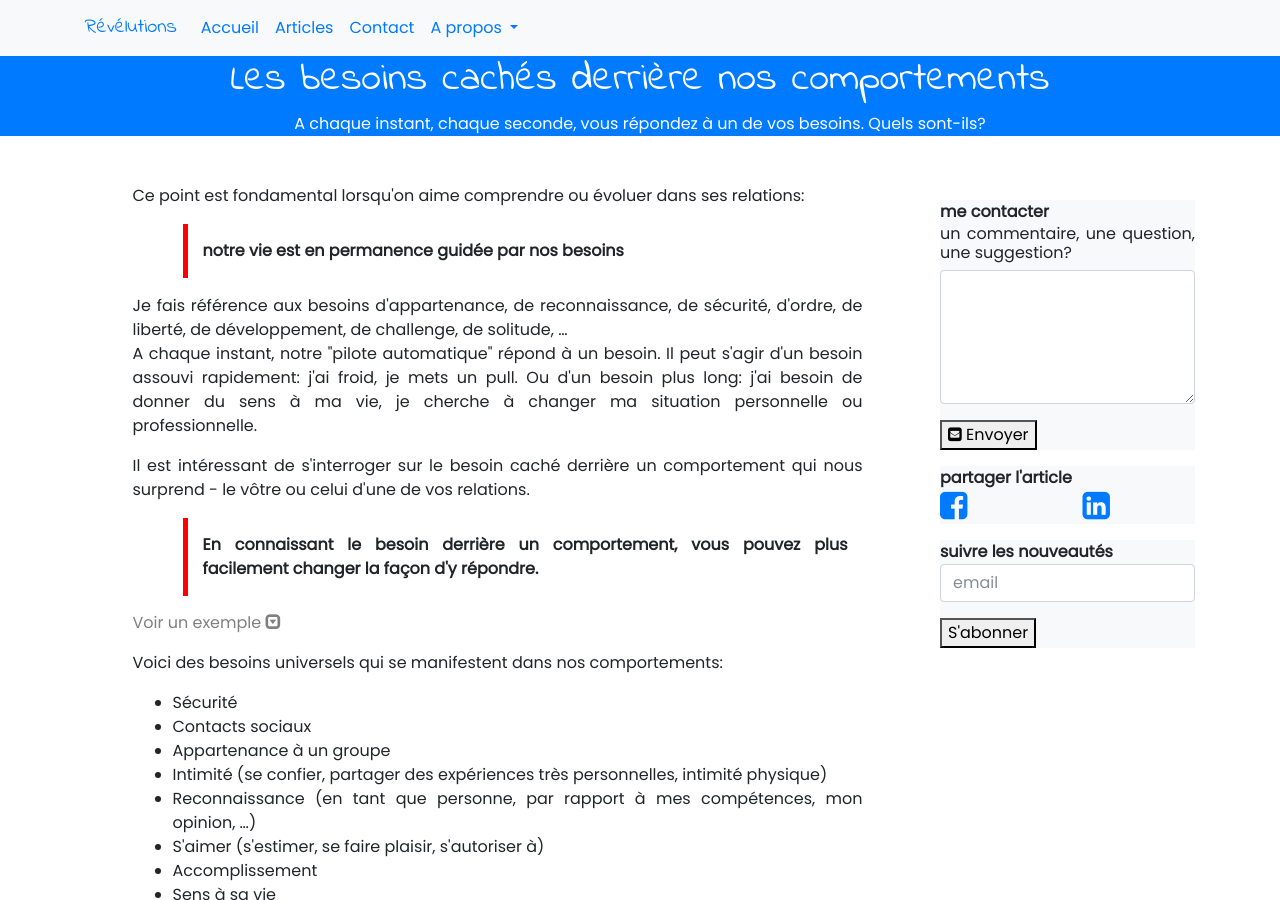
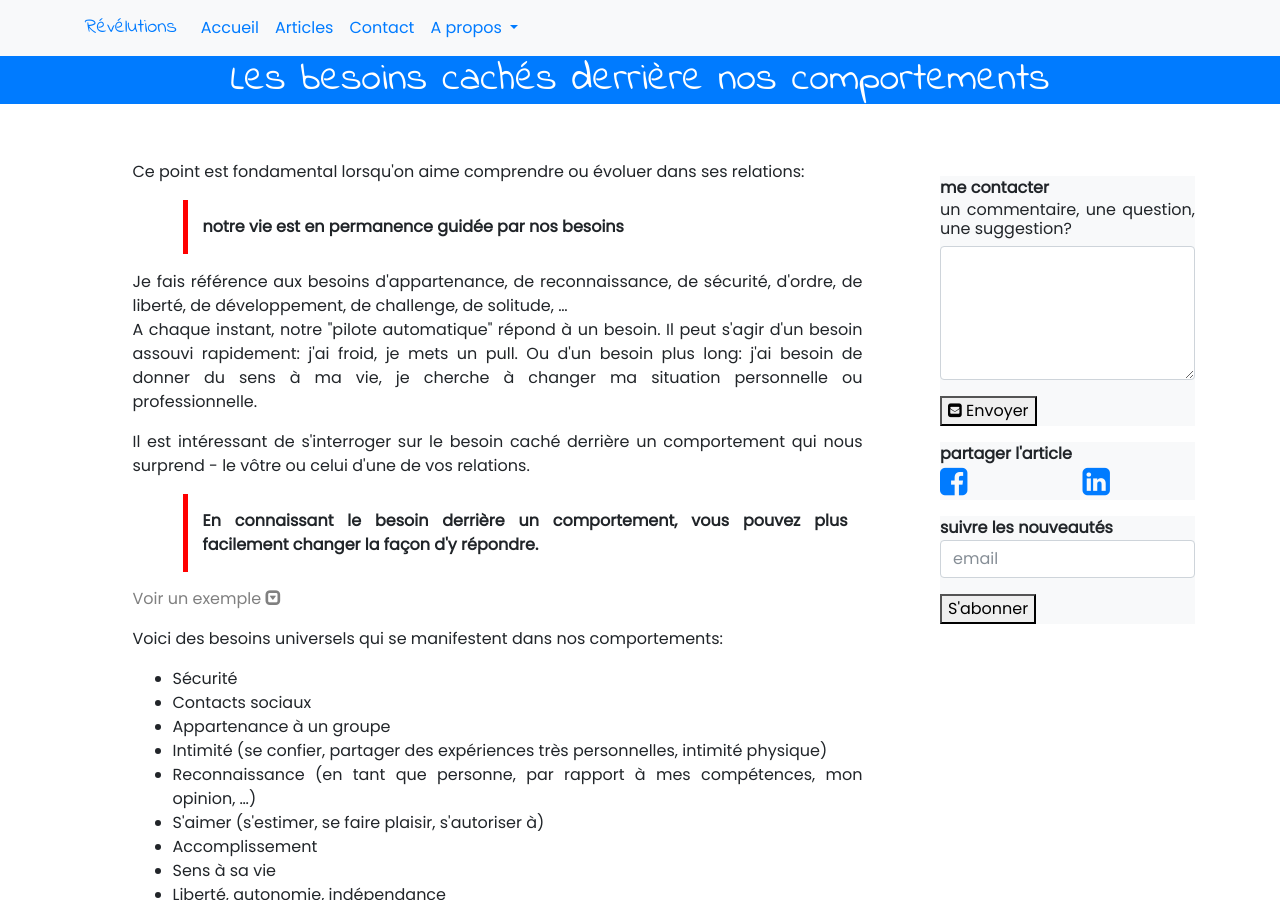
Before and after one commit to OrgaEvolutions/Nathoup.github.io, a Jekyll site: the page built from _posts/2018-03-07-besoins.html, in a window 1280 px wide and 900 px high. Built offline with Jekyll 4.4.1, drawn with Linux system fonts in a browser that asks for light colours; nearby versions of some CDN libraries; some web fonts are replaced.

Commit message:
Update 2018-03-07-besoins.html

```diff
--- a/_posts/2018-03-07-besoins.html
+++ b/_posts/2018-03-07-besoins.html
@@ -1,8 +1,6 @@
 ---
 layout: post
 title: "Les besoins cachés derrière nos comportements"
-intro: "A chaque instant, chaque seconde, vous répondez à un de vos besoins. Quels sont-ils?"
-categories: soi
 date: 2018-03-07
 ---
 
```
